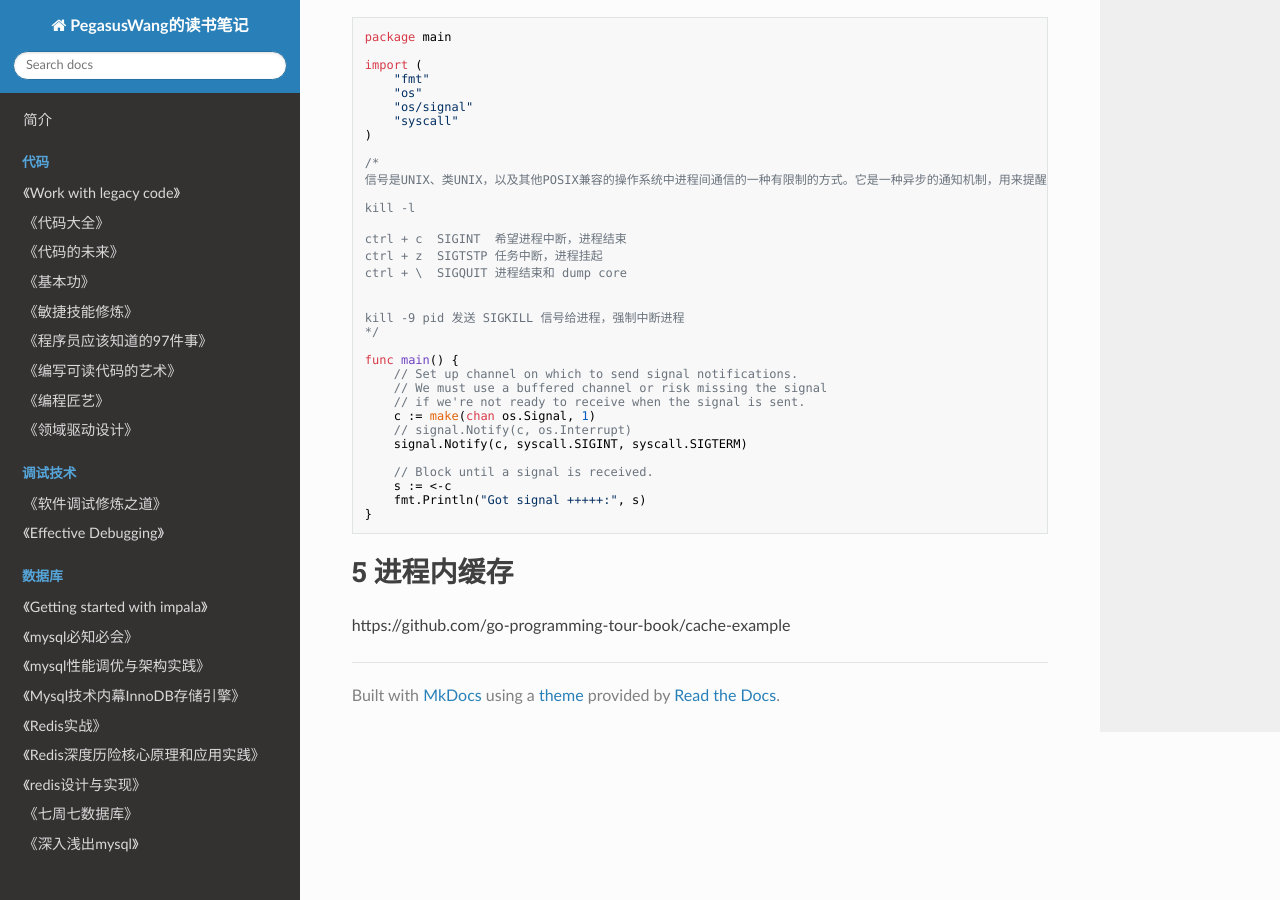
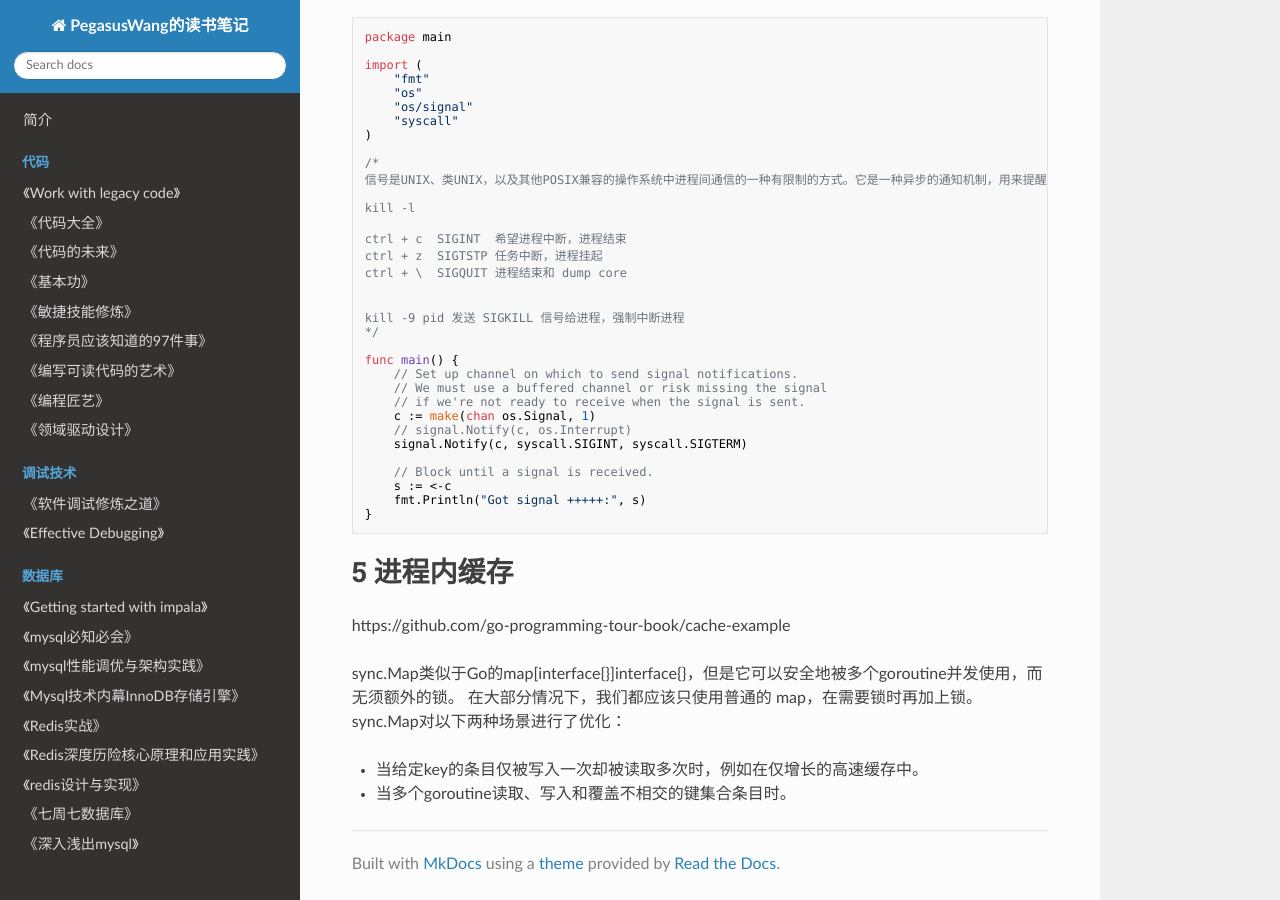
Before and after one commit to PegasusWang/booknotes, an MkDocs documentation site: the page built from docs/golang/go语言编程之旅/go语言编程之旅.md, in a window 1280 px wide and 900 px high, scrolled down 2099 px. Built offline with MkDocs 1.6.1, drawn with Linux system fonts in a browser that asks for light colours; nearby versions of some CDN libraries; old or Windows-style settings are respelled for this version of MkDocs.

Commit message:
sync.map

```diff
--- a/docs/golang/go语言编程之旅/go语言编程之旅.md
+++ b/docs/golang/go语言编程之旅/go语言编程之旅.md
@@ -158,3 +158,9 @@ func main() {
 # 5 进程内缓存
 
 https://github.com/go-programming-tour-book/cache-example
+
+sync.Map类似于Go的map[interface{}]interface{}，但是它可以安全地被多个goroutine并发使用，而无须额外的锁。
+在大部分情况下，我们都应该只使用普通的 map，在需要锁时再加上锁。sync.Map对以下两种场景进行了优化：
+
+- 当给定key的条目仅被写入一次却被读取多次时，例如在仅增长的高速缓存中。
+- 当多个goroutine读取、写入和覆盖不相交的键集合条目时。
```
